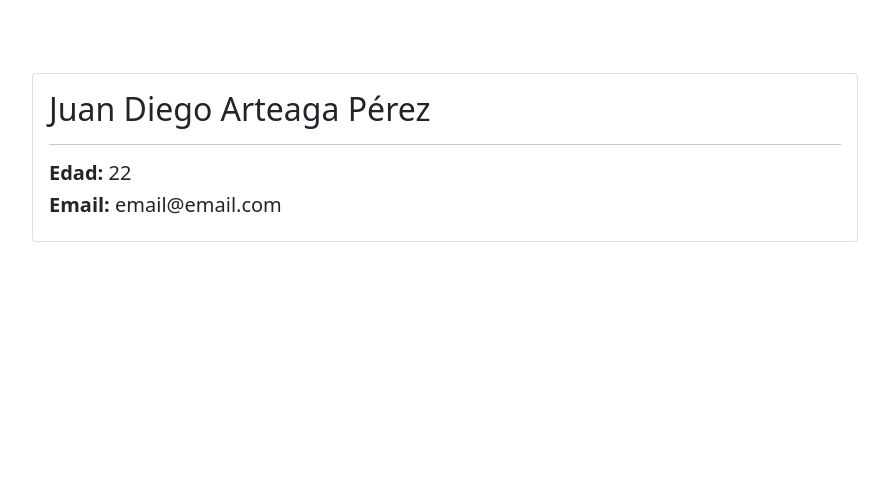
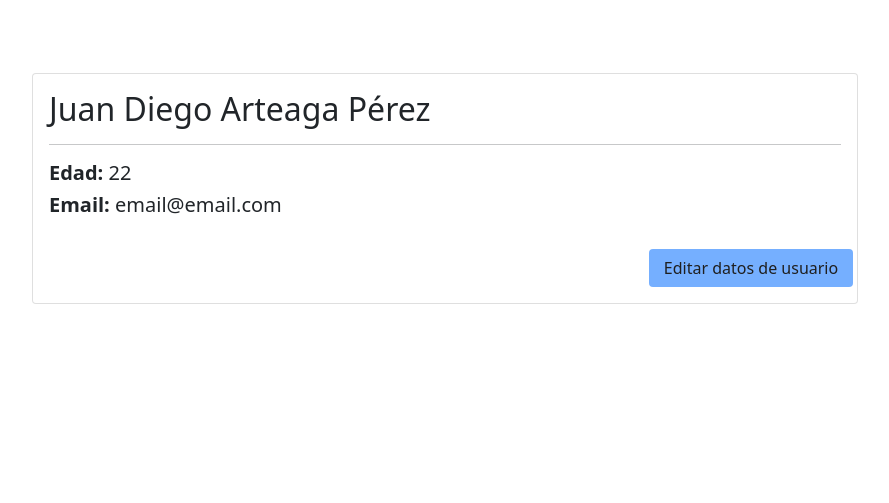
Before and after one commit to juandixdd/php_crud_final_eventos, a PHP site: page /profile.php in a window 1280 px wide. Shown: the part 200-703 px from the top of the page, without its empty margins (195-1084 px from the left). Run offline with PHP 8.4, Linux system fonts and the light colour scheme.

Commit message:
Se agrega boton de editar usuario

```diff
--- a/profile.php
+++ b/profile.php
@@ -11,6 +11,9 @@
                     <hr>
                     <h5><b>Edad: </b>22</h5>
                     <h5><b>Email: </b> email@email.com </h5>
+                    <div class="row justify-content-end">
+                        <button class="btn btn-custom-primary mt-4 col-md-3">Editar datos de usuario</button>
+                    </div>
                 </div>
             </div>
         </div>
```
